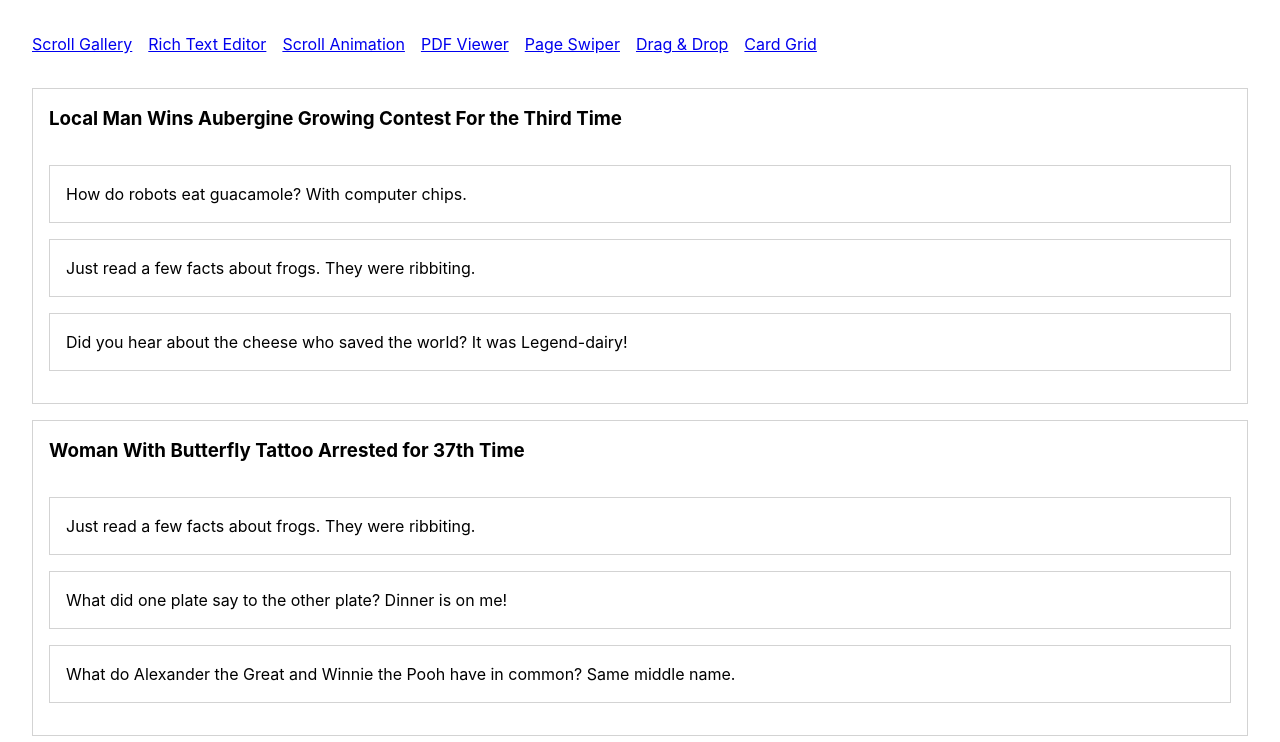
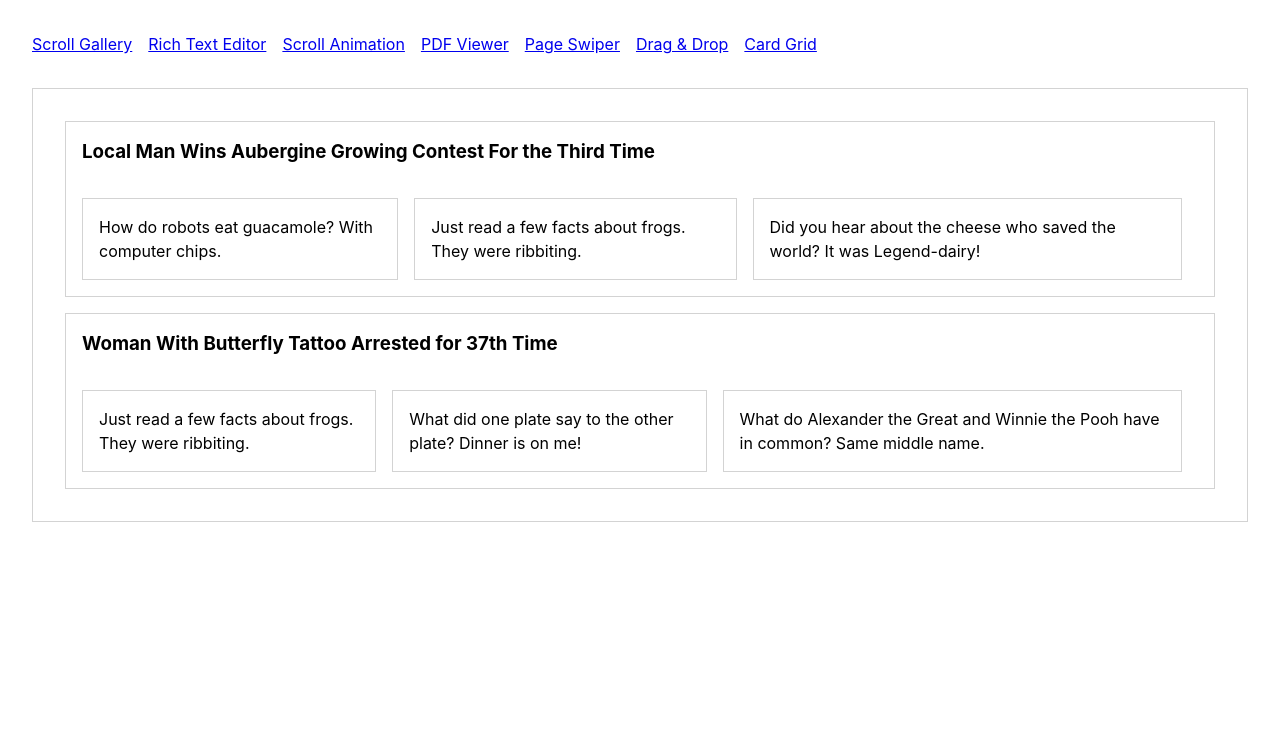
Before and after one commit to AlexKMarshall/HomepageSpikes, a React (Create React App) app: page /card-grid in a window 1280 px wide. Shown: the top 742 px of the page. Built offline with nearby package versions, Linux system fonts and the light colour scheme.

Commit message:
Enable DnD of widgets

```diff
--- a/src/features/nested-drag/card-list.js
+++ b/src/features/nested-drag/card-list.js
@@ -1,4 +1,4 @@
-import { Droppable } from "react-beautiful-dnd";
+import { Draggable, Droppable } from "react-beautiful-dnd";
 
 import styled from "styled-components";
 import Card from "./card";
@@ -11,14 +11,21 @@ const STitle = styled.h3`
   padding: 1rem;
 `;
 const SCardList = styled.div`
+  display: flex;
   padding: 1rem;
 `;
 
-export default function CardList({ id, title, cards, isDropEnabled }) {
+export default function CardList({ id, title, cards, isDropEnabled, index }) {
   return (
-    <SContainer>
-      <STitle>{title}</STitle>
-      <Droppable droppableId={id} isDropDisabled={!isDropEnabled}>
+    <Draggable draggableId={id} index={index}>
+      {(provided) => (
+        <SContainer {...provided.draggableProps} ref={provided.innerRef}>
+          <STitle {...provided.dragHandleProps}>{title}</STitle>
+          <Droppable
+            droppableId={id}
+            isDropDisabled={!isDropEnabled}
+            direction="horizontal"
+          >
             {(provided) => (
               <SCardList {...provided.droppableProps} ref={provided.innerRef}>
                 {cards.map((card, index) => (
@@ -29,5 +36,7 @@ export default function CardList({ id, title, cards, isDropEnabled }) {
             )}
           </Droppable>
         </SContainer>
+      )}
+    </Draggable>
   );
 }
--- a/src/features/nested-drag/card.js
+++ b/src/features/nested-drag/card.js
@@ -5,7 +5,7 @@ import styled from "styled-components";
 const SContainer = styled.div`
   padding: 1rem;
   border: 1px solid lightgrey;
-  margin-bottom: 1rem;
+  margin-right: 1rem;
 `;
 
 export default function Card({ card, index }) {
--- a/src/features/reorder-card-grid.js
+++ b/src/features/reorder-card-grid.js
@@ -1,5 +1,6 @@
 import { useReducer } from "react";
-import { DragDropContext } from "react-beautiful-dnd";
+import { DragDropContext, Droppable } from "react-beautiful-dnd";
+import styled from "styled-components";
 import CardList from "./nested-drag/card-list";
 import { types, itemHash, homePage } from "./nested-drag/data";
 
@@ -64,7 +65,7 @@ function dragDropReducer(state, action) {
 
   if (action.type === actionTypes.DRAG_START) {
     // set enabled droppables
-    console.log(action.payload);
+    // currently only allow the same list, items can't move between lists
     const { source } = action.payload;
     return { ...state, droppablesEnabled: [source.droppableId] };
   }
@@ -77,6 +78,12 @@ function dragDropReducer(state, action) {
   }
 }
 
+const SWidgetList = styled.div`
+  margin: 1rem;
+  padding: 1rem;
+  border: 1px solid lightgrey;
+`;
+
 export default function Homepage({ homepageId = homePage.id } = {}) {
   const [state, dispatch] = useReducer(dragDropReducer, {
     ...itemHash,
@@ -85,7 +92,7 @@ export default function Homepage({ homepageId = homePage.id } = {}) {
 
   const widgets = state[homepageId].orderedChildren.map((id) => state[id]);
 
-  function renderWidget(widget) {
+  function renderWidget(widget, index) {
     switch (widget.type) {
       case types.CARD_LIST:
         return (
@@ -95,6 +102,7 @@ export default function Homepage({ homepageId = homePage.id } = {}) {
             title={widget.title}
             cards={widget.orderedChildren.map((id) => state[id])}
             isDropEnabled={state.droppablesEnabled.includes(widget.id)}
+            index={index}
           />
         );
       default:
@@ -113,7 +121,17 @@ export default function Homepage({ homepageId = homePage.id } = {}) {
 
   return (
     <DragDropContext onDragEnd={onDragEnd} onDragStart={onDragStart}>
-      {widgets.map(renderWidget)}
+      <Droppable
+        droppableId={homepageId}
+        isDropDisabled={!state.droppablesEnabled.includes(homepageId)}
+      >
+        {(provided) => (
+          <SWidgetList {...provided.droppableProps} ref={provided.innerRef}>
+            {widgets.map(renderWidget)}
+            {provided.placeholder}
+          </SWidgetList>
+        )}
+      </Droppable>
     </DragDropContext>
   );
 }
```
Lines whose indentation alone changed are shown as unchanged.
